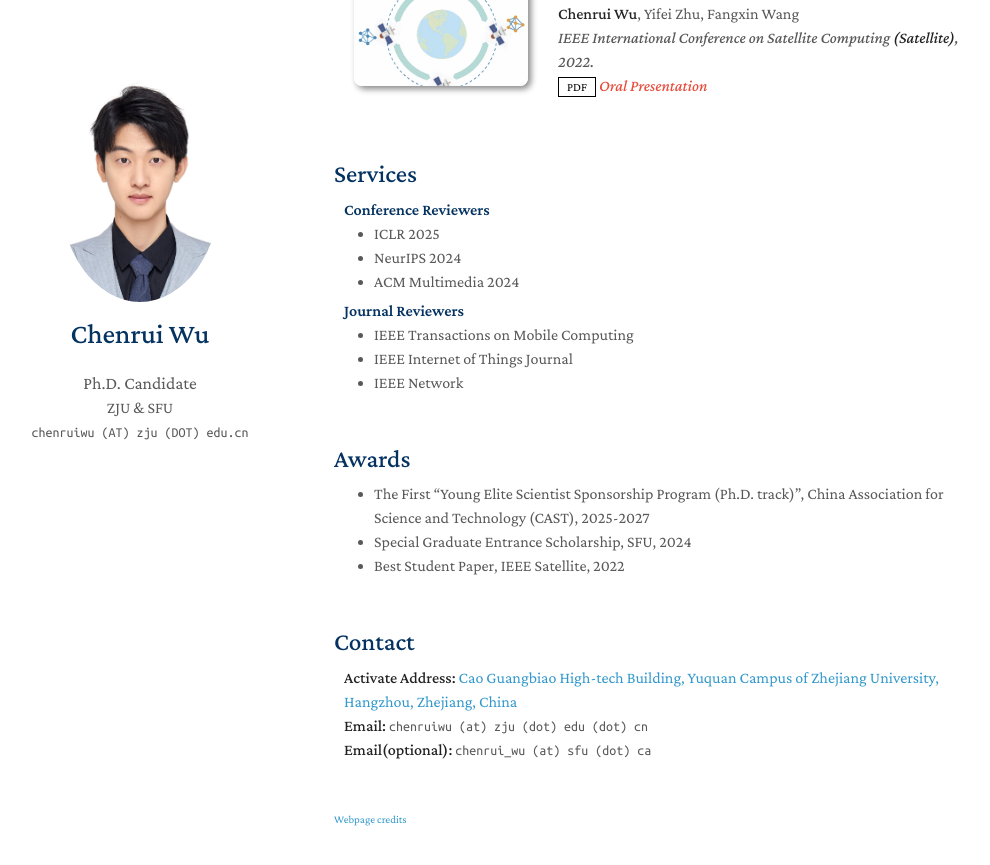
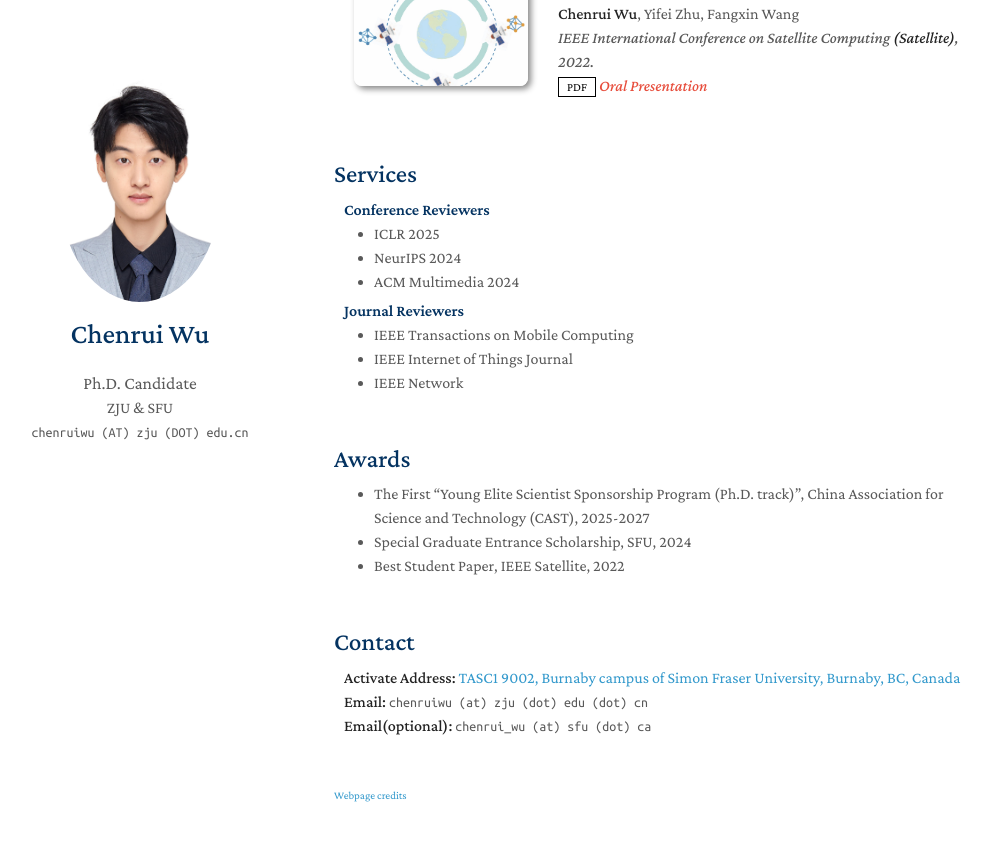
Before and after one commit to wuchenrui/wuchenrui.github.io, a Jekyll site: the page built from index.md, in a window 1280 px wide and 900 px high, scrolled down 2150 px. Shown: the top 865 px of the window, without its empty margins (136-1126 px from the left). Built offline with Jekyll 4.4.1, drawn with Linux system fonts in a browser that asks for light colours; a style sheet for code colours, icons or effects is not loaded; our own code applies the rules of GitHub Pages for plain Markdown files.

Commit message:
Update contact.md

```diff
--- a/_includes/contact.md
+++ b/_includes/contact.md
@@ -3,7 +3,7 @@
 <h2 style="margin: 50px 0px 10px;">Contact</h2>
 
 <p style="padding-left: 10px;">
-<strong>Activate Address:</strong> <a href="https://www.google.com/maps/place/%E6%9B%B9%E5%85%89%E5%BD%AA%E9%AB%98%E7%A7%91%E6%8A%80%E5%A4%A7%E6%A5%BC/@30.25905,120.1192621,17z/data=!3m1!4b1!4m6!3m5!1s0x344b62e7a20a515d:0x7616193ac333173b!8m2!3d30.25905!4d120.121837!16s%2Fg%2F1w0s9lfl?entry=ttu&g_ep=EgoyMDI0MTEwNi4wIKXMDSoASAFQAw%3D%3D">Cao Guangbiao High-tech Building, Yuquan Campus of Zhejiang University, Hangzhou, Zhejiang, China</a>
+<strong>Activate Address:</strong> <a href="https://www.google.ca/maps/place/Technology+and+Science+Complex+1,+Burnaby,+BC+V5A+1S6/@49.2767215,-122.9141125,17z/data=!3m1!4b1!4m6!3m5!1s0x548679bf39213df3:0x851019771abbd8cd!8m2!3d49.2767215!4d-122.9141125!16s%2Fg%2F1v8j03rg?hl=en&entry=ttu&g_ep=EgoyMDI1MDEwMS4wIKXMDSoASAFQAw%3D%3D">TASC1 9002, Burnaby campus of Simon Fraser University, Burnaby, BC, Canada</a>
 <br />
 <strong>Email:</strong> <email> chenruiwu (at) zju (dot) edu (dot) cn</email>
 <br />
```
